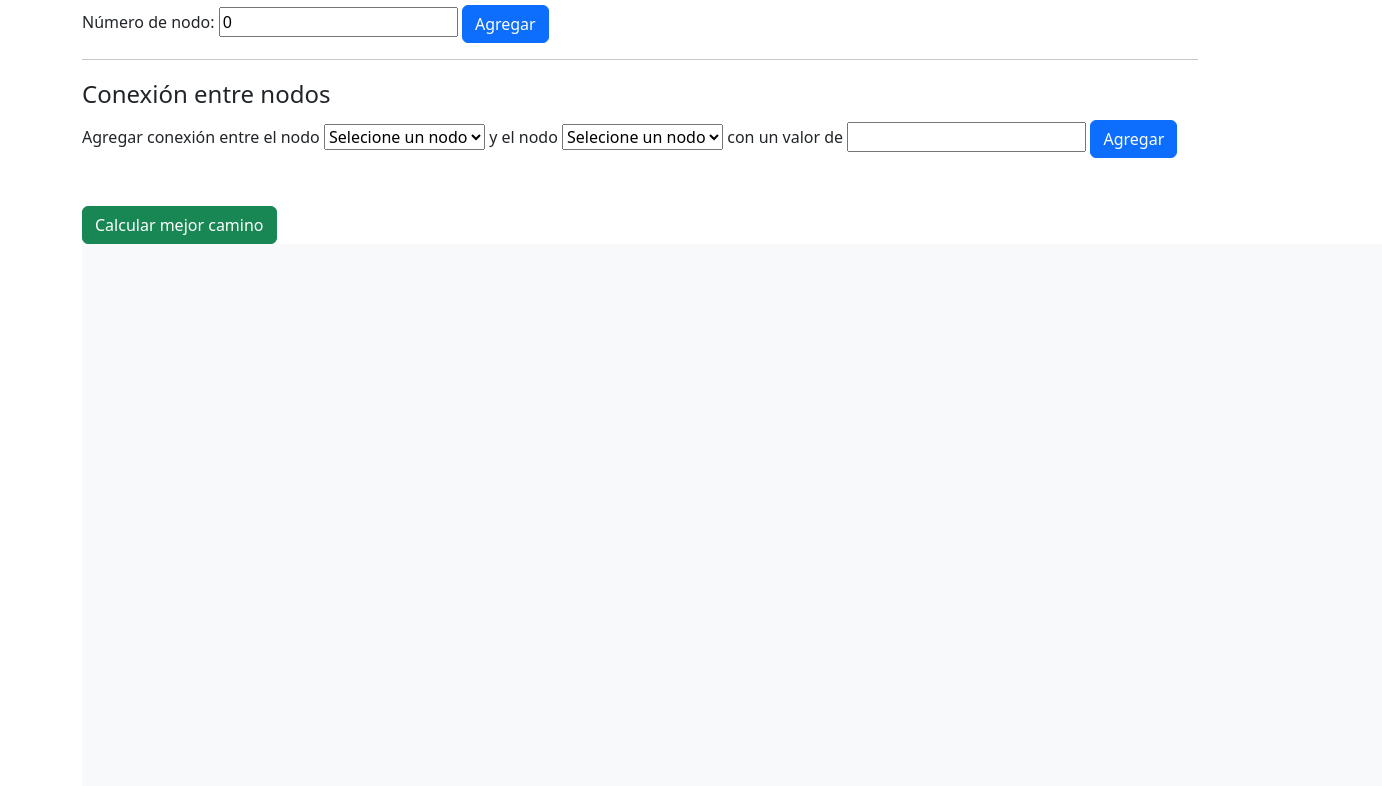
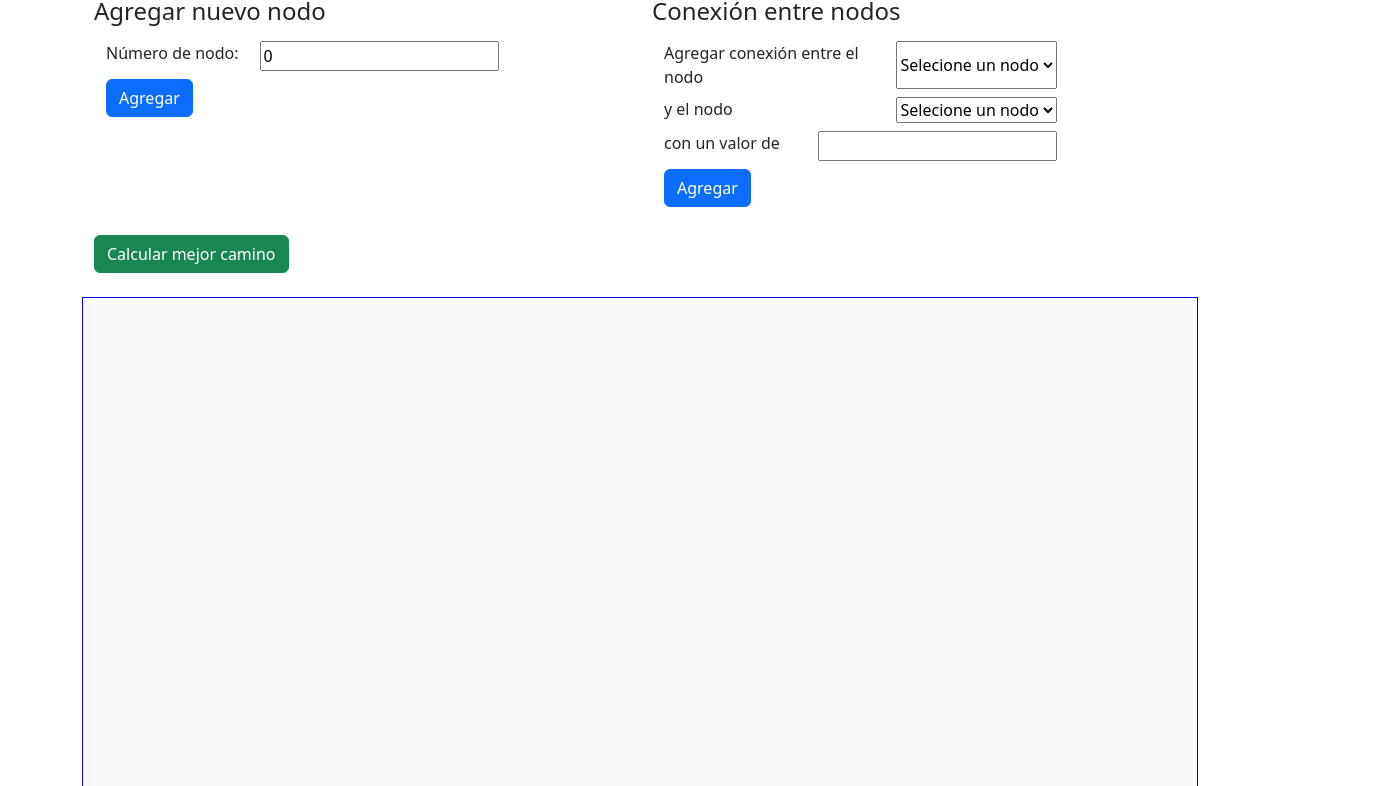
Before and after one commit to DiegoBrine269/ARM, a plain HTML site: page index.html in a window 1280 px wide. Shown: the part 95-881 px from the top of the page, 1382 px wide, since content can reach past the window. Drawn offline with nearby package versions, Linux system fonts and the light colour scheme; some packages are replaced by stand-ins of ours; a script that the page names is missing.

Commit message:
Detalles gráficos corregidos

```diff
--- /dev/null
+++ b/index.css
@@ -0,0 +1,11 @@
+#canvas {
+    width: 100%;
+    border: solid 1px blue;
+}
+
+
+@media (min-width: 992px) {
+    #formAgregarCon {
+        margin-top: 0!important;
+    }
+}
--- a/index.html
+++ b/index.html
@@ -6,60 +6,86 @@
         <meta name="viewport" content="width=device-width, initial-scale=1.0">
         <title>Árbol de recubrimiento mínimo</title>
         <link href="https://cdn.jsdelivr.net/npm/bootstrap@5.2.2/dist/css/bootstrap.min.css" rel="stylesheet" integrity="sha384-Zenh87qX5JnK2Jl0vWa8Ck2rdkQ2Bzep5IDxbcnCeuOxjzrPF/et3URy9Bv1WTRi" crossorigin="anonymous">
+        <link rel="stylesheet" href="/index.css">
     </head>
     <body>
 
-        <div class="container-md">
+        <div class="container-md mt-4">
             <h1>Árbol de recubrimiento mínimo</h1>
+
+
+            <div class="container mt-3">
+                <div class="row">
+                    <div class="col-lg-6">
                         <form id="formAgregarNodo" class="row g-3">
                             <fieldset>
                                 <legend>Agregar nuevo nodo</legend>
                                 <div class="col-auto">
+                                    <div class="d-flex justify-content-between w-75 p-1 mx-2">
                                         <label for="">Número de nodo:</label>
                                         <input type="number" id="numNodo" required value="0" placeholder="0">
+                                    </div>
+
+                                    <div class="p-1 mx-2">
                                         <input type="submit" value="Agregar" id="agregarNodo" class="btn btn-primary">
+                                    </div>
 
                                 </div>
 
                             </fieldset>
                         </form>
+                    </div>
 
-            <hr>
 
-            <form id="formAgregarCon" class="row g-3">
-                <fieldset>
+
+                    <div class="col-lg-6">
+                        <form id="formAgregarCon" class="row g-3 mt-3">
+                            <fieldset class="m-0">
                                 <legend>Conexión entre nodos</legend>
                                 <div class="col-auto">
+                                    <div class="d-flex justify-content-between w-75 p-1 mx-2" >
                                         <label for="">Agregar conexión entre el nodo</label>
                                         <select name="" id="select1" required>
                                             <option value="" selected disabled>Selecione un nodo</option>
                                             <!-- <option value="">Nodo 1</option> -->
                                         </select>
+                                    </div>
 
+                                    <div class="d-flex justify-content-between w-75 p-1 mx-2">
                                         <label for="">y el nodo</label>
                                         <select name="" id="select2" required>
                                             <option value="" selected disabled>Selecione un nodo</option>
                                             <!-- <option value="">Nodo 1</option> -->
                                         </select>
+                                    </div>
 
+                                    <div class="d-flex justify-content-between w-75 p-1 mx-2">
                                         <label for=""> con un valor de </label>
-                        <input type="num" id="valor" required>
+                                        <input type="num" id="valor" required min="0">
+                                    </div>
+
+                                    <div class="p-1 mx-2">
                                         <input type="submit" value="Agregar" id="agregarNodo" class="btn btn-primary">
+                                    </div>
                                 </div>
                             </fieldset>
                         </form>
+                    </div>
+                </div>
 
-            <form id="formCalcular" action="" class="mt-5">
+                <form id="formCalcular" action="" class="my-4">
                     <input type="submit" value="Calcular mejor camino" id="calcular" class="btn btn-success">
                 </form>
             </div>
+        </div>
 
-        <div class="container-md">
-            <canvas id="canvas" width="1300" height="1000" class="bg-light">
+        <div class="container-md mt-4">
+            <canvas id="canvas" class="bg-light" width="900" height="2000">
 
             </canvas>
         </div>
 
+        <script src="//cdn.jsdelivr.net/npm/sweetalert2@11"></script>
         <script src="./index.js"></script>
 
     </body>
--- a/index.js
+++ b/index.js
@@ -1,3 +1,5 @@
+// import Swal from 'sweetalert2'
+
 let grafo = [];
 let listaNodos = [];
 let canvas = document.querySelector("#canvas");
@@ -6,9 +8,10 @@ let ctx = canvas.getContext("2d");
 let xNodo = 100;
 let yNodo = 100;
 
-
+let suma = 0;
 
 window.addEventListener("DOMContentLoaded", function (e) {
+
     agregarNodo();
     agregarConexion();
     calcular();
@@ -53,6 +56,7 @@ function prim(nodes=[]){
     for (let i=0; i<n; i++){
         masProximo[i] = 0;
         distanciaMinima[i] = longitudesAristas[i][0];
+
     }
     let resultado = [];
     for (let i=1; i<n; i++){
@@ -79,10 +83,17 @@ function prim(nodes=[]){
 
 function agregarNodo() {
 
+
+
     const formAgregarNodo = document.querySelector('#formAgregarNodo'); //Input para agregar nodos
 
     formAgregarNodo.addEventListener('submit', function(e) {
         e.preventDefault();
+
+
+        // console.log();
+
+        //Incrementando altura del canvas
         const numNodo = document.querySelector('#numNodo').value;
 
 
@@ -172,6 +183,20 @@ function agregarConexion() {
         const nodoHijo = document.querySelector('#select2').value;
         const valor = document.querySelector('#valor').value;
 
+        //Validando campos
+
+        if(!Number.isInteger(parseInt(valor)) || parseInt(valor) < 1) {
+            Swal.fire({
+                title: 'Error',
+                text: 'Valor no válido',
+                icon: 'error',
+                confirmButtonText: 'Cool'
+            });
+
+            return;
+        }
+
+
         const indexHijo = grafo.findIndex((nodo => nodo.index == nodoHijo));
 
         //Se agrega la conexión al padre solo si no existe
@@ -214,7 +239,6 @@ function agregarConexion() {
         ctx.fillStyle = "black";
         ctx.fillText(valor, (inicioLinea.x + finLinea.x)/2, (inicioLinea.y + finLinea.y)/2);
 
-
     });
 }
 
@@ -228,21 +252,6 @@ function calcular() {
         e.preventDefault();
 
         solucion.forEach(union => { setTimeout( function () {
-
-
-                    // console.log(grafo[union[0]].x, grafo[union[0]].y);
-                    // const x = (grafo[union[0]].x + grafo[union[2]].x) / 2;
-                    // const y = (grafo[union[0]].y + grafo[union[2]].y) / 2;
-
-
-
-
-                    // console.log(x, y);
-                    // ctx.fillStyle = 'green';
-                    // // ctx.ellipse(x, y, 50, 75, 0, 0, 0);
-                    // ctx.ellipse(x, y, 30, 75, 1.5 * Math.PI, 0, 2 * Math.PI);
-                    // ctx.stroke();
-
             const inicioLinea = {
                 'x' : grafo[union[2]].x,
                 'y' : grafo[union[2]].y
@@ -253,7 +262,10 @@ function calcular() {
                 'y' : grafo[union[0]].y
             }
 
-                    console.log(inicioLinea, finLinea);
+            // const pesoArco = grafo[union[0]].parent.filter( p => p.index == union[2])[0].value;
+            // console.log(pesoArco);
+
+
 
 
             ctx.globalCompositeOperation = 'source-over';
@@ -268,6 +280,6 @@ function calcular() {
             }, 1000);
         });
 
-        // alert(solucion);
+        alert(suma);
     });
 }
```
Lines whose indentation alone changed are shown as unchanged.
